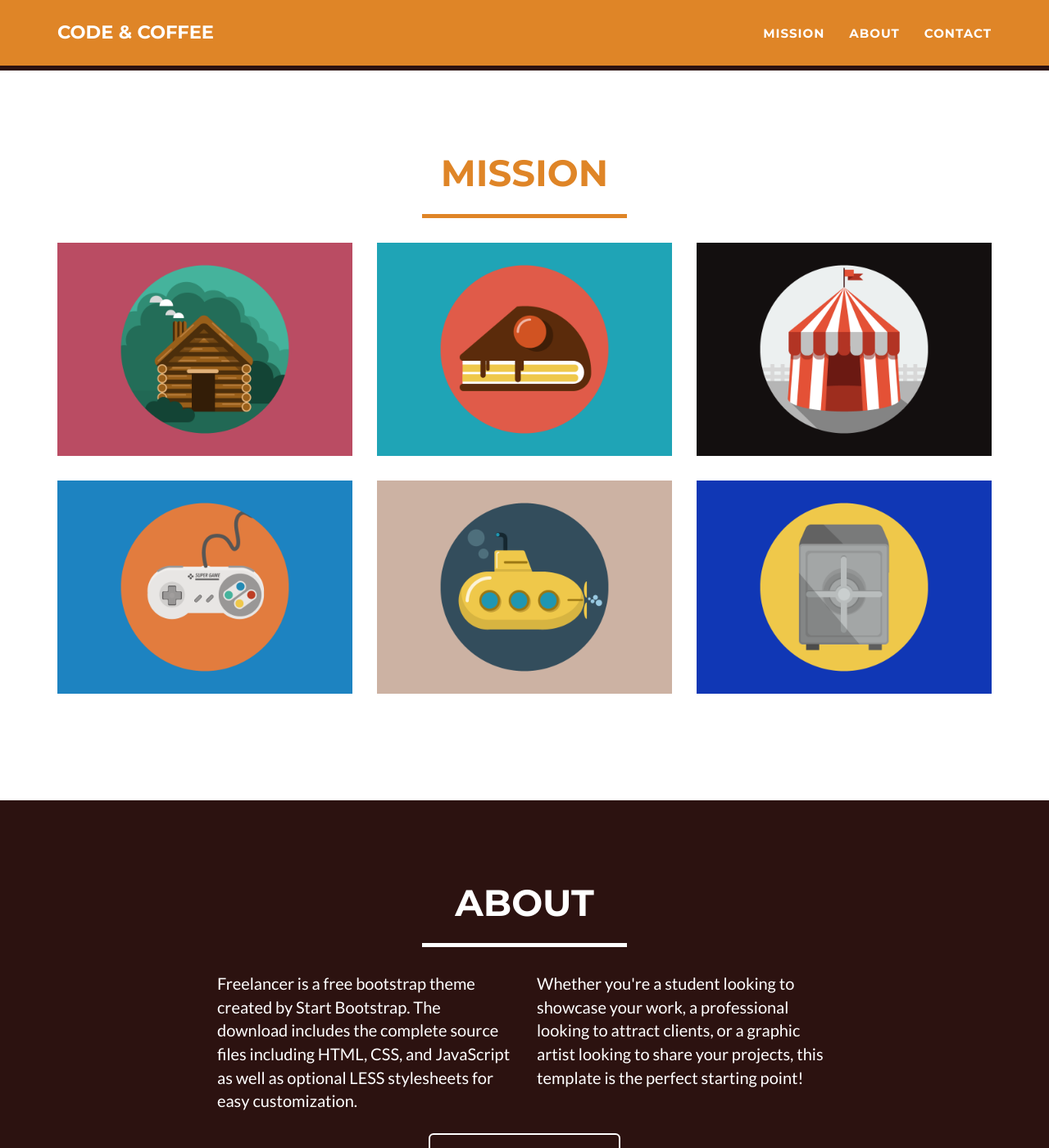
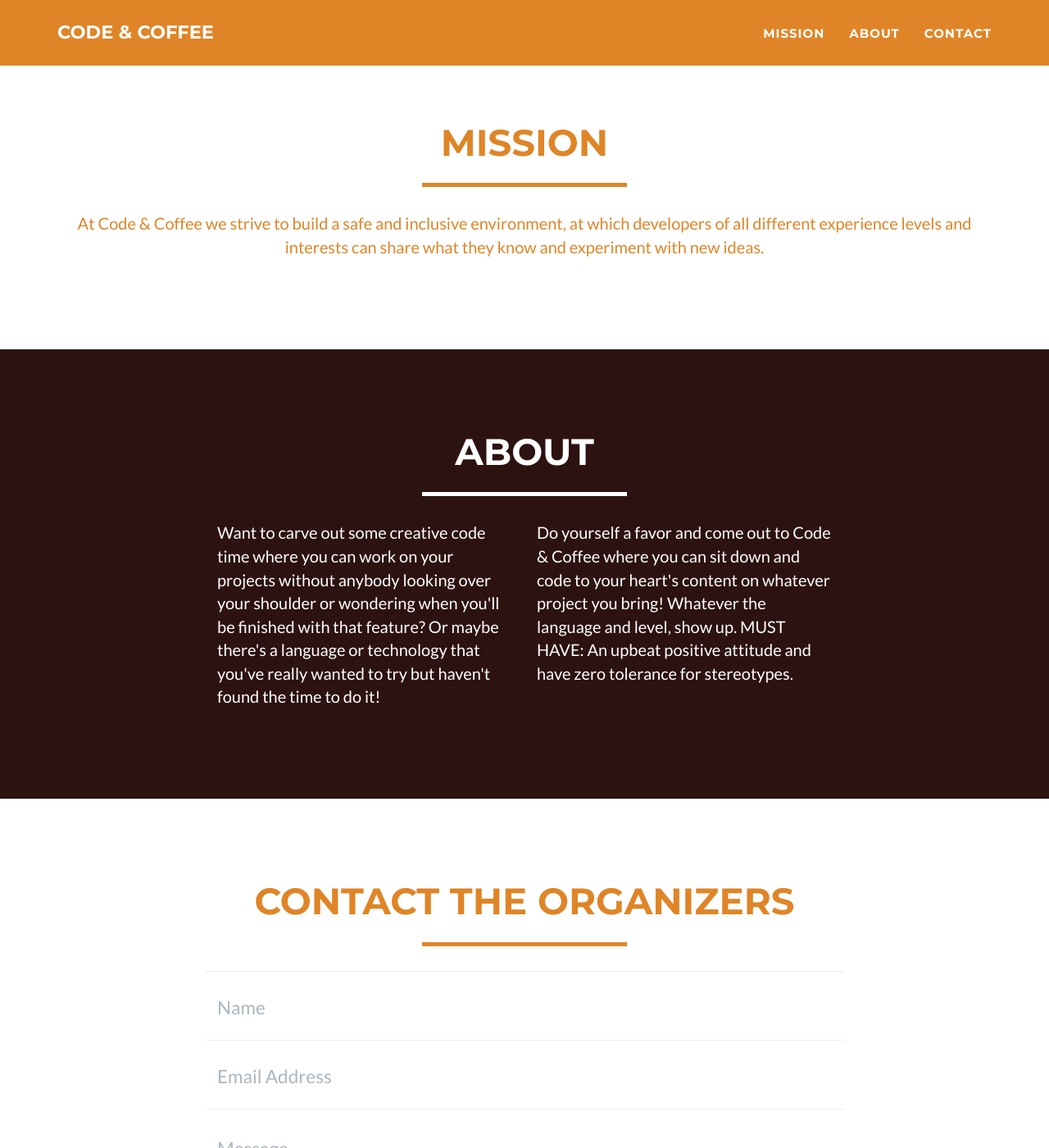
Before and after one commit to Code-and-Coffee-YVR/Code-and-Coffee-YVR.github.io, a Jekyll site: the page built from index.html, in a window 1280 px wide and 1400 px high, scrolled down 689 px. Shown: the whole window at 82% size. Built offline with Jekyll 4.4.1, drawn with Linux system fonts in a browser that asks for light colours; some of the changed text lies outside the part shown.

Commit message:
Tweak all the things

```diff
--- a/_config.yml
+++ b/_config.yml
@@ -24,12 +24,12 @@ footer:
 social:
   - title: twitter
     url: http://twitter.com/codecoffeeyvr
-  - title: facebook
-    url:
-  - title: linkedin
-    url: http://linkedin.com/example
+  - title: slack
+    url: http://slack.vandev.com/
+  - title: youtube
+    url: https://www.youtube.com/channel/UCQaXHorjVswT9xm8Ho7G0RQ
   - title: github
-    url: http://github.com/jekyll
+    url: http://github.com/codecoffeeyvr
 
 # Postal address (add as many lines as necessary)
 address:
--- a/_includes/about.html
+++ b/_includes/about.html
@@ -9,16 +9,16 @@
             </div>
             <div class="row">
                 <div class="col-lg-4 col-lg-offset-2">
-                    <p>Freelancer is a free bootstrap theme created by Start Bootstrap. The download includes the complete source files including HTML, CSS, and JavaScript as well as optional LESS stylesheets for easy customization.</p>
+                    <p>Want to carve out some creative code time where you can work on your projects without anybody looking over your shoulder or wondering when you'll be finished with that feature? Or maybe there's a language or technology that you've really wanted to try but haven't found the time to do it! </p>
                 </div>
                 <div class="col-lg-4">
-                    <p>Whether you're a student looking to showcase your work, a professional looking to attract clients, or a graphic artist looking to share your projects, this template is the perfect starting point! </p>
+                    <p>Do yourself a favor and come out to Code & Coffee where you can sit down and code to your heart's content on whatever project you bring! Whatever the language and level, show up. MUST HAVE: An upbeat positive attitude and have zero tolerance for stereotypes.</p>
                 </div>
-                <div class="col-lg-8 col-lg-offset-2 text-center">
+                <!-- <div class="col-lg-8 col-lg-offset-2 text-center">
                     <a href="#" class="btn btn-lg btn-outline">
                         <i class="fa fa-download"></i> Download Theme
                     </a>
-                </div>
+                </div> -->
             </div>
         </div>
     </section>
--- a/_includes/contact.html
+++ b/_includes/contact.html
@@ -3,7 +3,7 @@
         <div class="container">
             <div class="row">
                 <div class="col-lg-12 text-center">
-                    <h2>Contact Me</h2>
+                    <h2>Contact the Organizers</h2>
                     <hr class="star-primary">
                 </div>
             </div>
--- a/_includes/contact_static.html
+++ b/_includes/contact_static.html
@@ -3,7 +3,7 @@
 	<div class="container">
 		<div class="row">
 			<div class="col-lg-12 text-center">
-				<h2>Contact Me</h2>
+				<h2>Contact the Organizers</h2>
 				<hr class="star-primary">
 			</div>
 		</div>
--- a/_includes/header.html
+++ b/_includes/header.html
@@ -7,7 +7,7 @@
                     <div class="intro-text">
                         <span class="name">{{ site.title }}</span>
                         <hr class="star-light">
-                        <span class="skills">Acceptance, Vulnerability, Experimentation</span>
+                        <!-- <span class="skills">Acceptance, Vulnerability, Experimentation</span> -->
                     </div>
                 </div>
             </div>
--- a/_includes/mission_grid.html
+++ b/_includes/mission_grid.html
@@ -9,7 +9,12 @@
                 </div>
             </div>
             <div class="row">
-                {% for post in site.posts %}
+              <div class="col-lg-12 text-center">
+                <p>
+                  At Code & Coffee we strive to build a safe and inclusive environment, at which developers of all different experience levels and interests can share what they know and experiment with new ideas.
+                </p>
+              </div>
+                <!-- {% for post in site.posts %}
                     <div class="col-sm-4 mission-item">
                         <a href="#missionModal-{{ post.modal-id }}" class="mission-link" data-toggle="modal">
                             <div class="caption">
@@ -20,7 +25,7 @@
                             <img src="img/mission/{{ post.img }}" class="img-responsive" alt="{{ post.alt }}">
                         </a>
                     </div>
-                {% endfor %}
+                {% endfor %} -->
             </div>
         </div>
     </section>
```
